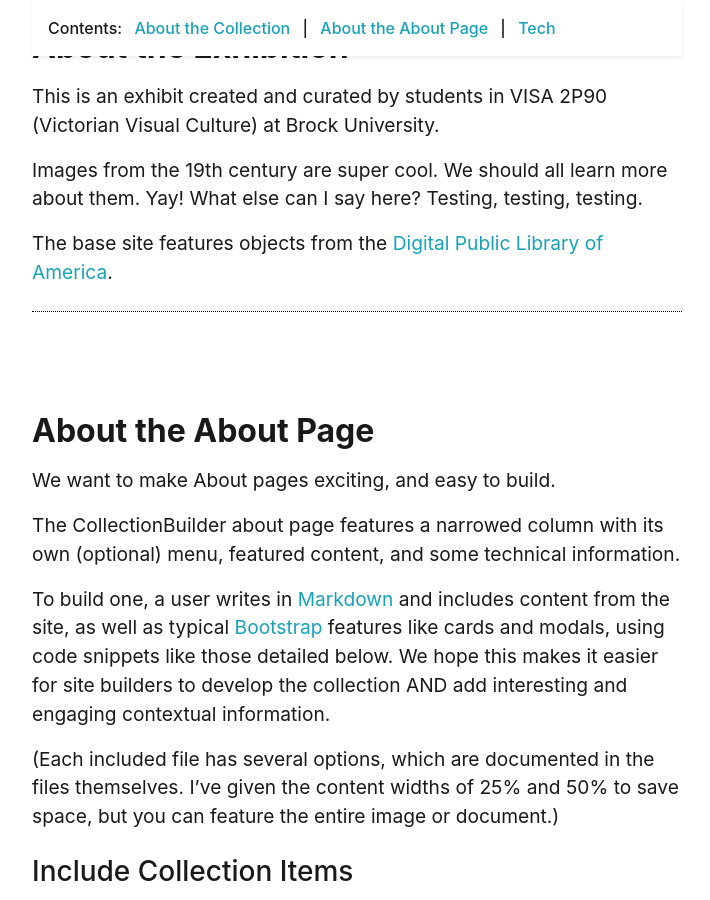
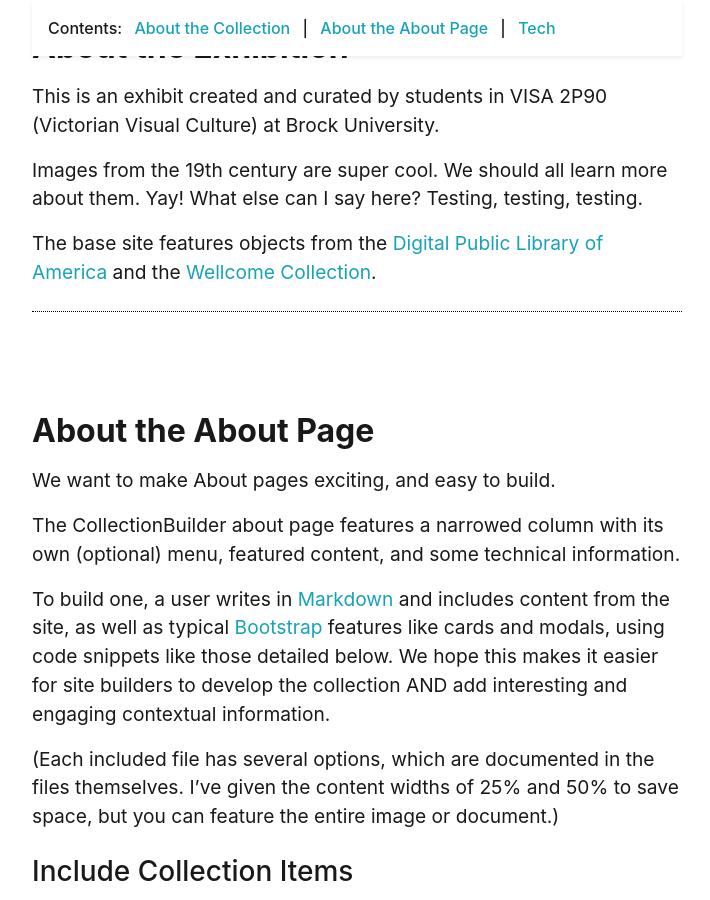
Before and after one commit to jkcronin/VictorianVisualCulture, a Jekyll site: the page built from pages/about.md, in a window 1280 px wide and 900 px high, scrolled down 463 px. Shown: the whole window, without its empty margins (283-993 px from the left). Built offline with Jekyll 4.4.1, drawn with Linux system fonts in a browser that asks for light colours.

Commit message:
Update about.md

```diff
--- a/pages/about.md
+++ b/pages/about.md
@@ -21,7 +21,7 @@ Testing, testing, testing.
 
 
 
-The base site features objects from the [Digital Public Library of America](https://dp.la/).
+The base site features objects from the [Digital Public Library of America](https://dp.la/) and the [Wellcome Collection](https://wellcomecollection.org/collections).
 
 <!-- IMPORTANT!!! DELETE this comment and the include below when you are finished editing this page for your collection. The include below introduces about page features. They will show up on your collection's about page until you delete it.  -->
 {% include feature/abouttheabout.md %}
```
